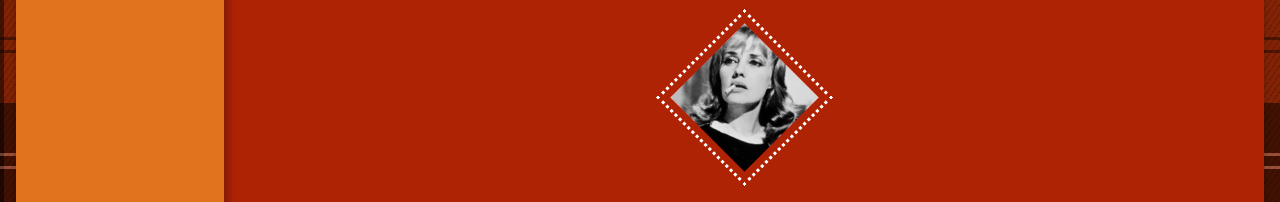
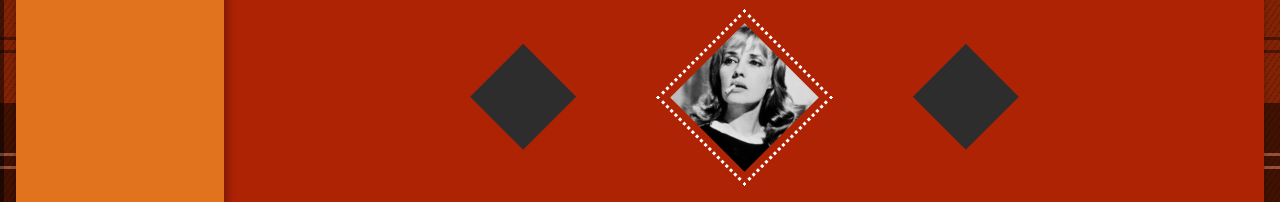
Before and after one commit to clochePied/cloche_pied, a plain HTML site: page about.html in a window 1280 px wide. Shown: the part 709-911 px from the top of the page. Drawn offline with nearby package versions, Linux system fonts and the light colour scheme; a web font is replaced by a local one.

Commit message:
losanges décoratifs

```diff
--- a/about.css
+++ b/about.css
@@ -30,7 +30,6 @@ p:last-child{
 	.portrait {
     height: 105px;
     width: 105px;
-    background: red;
 	background-clip: content-box;
 	padding: 7px;
 	transform: rotate(45deg);
@@ -42,6 +41,29 @@ p:last-child{
     max-width: 105px;
     height: auto;
 }
+.portrait:nth-child(odd)::before{
+	height: 75px;
+	width: 75px;
+	background-color: rgb(45, 45, 45);
+	content: "";
+	display: block;
+	float: right;
+	position: absolute;
+	top: 178px;
+	left: -135px;
+}
+
+.portrait:last-child::after, p + .portrait::after{
+	height: 75px;
+	width: 75px;
+	background-color: rgb(45, 45, 45);
+	content: "";
+	display: block;
+	float: right;
+	position: absolute;
+	top: -135px;
+	left: 178px;
+}
 
 #duo{
 	display: flex;
```
